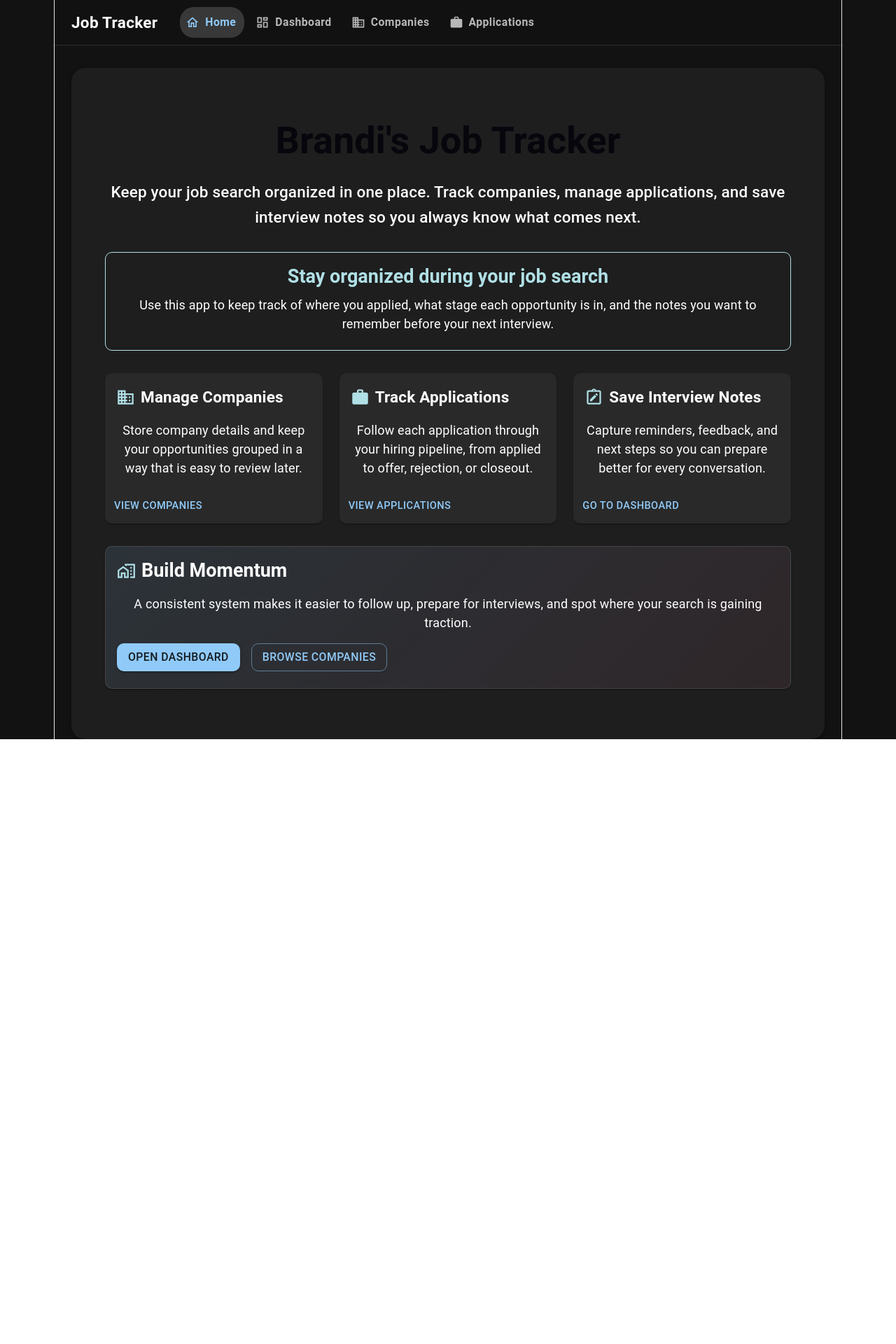
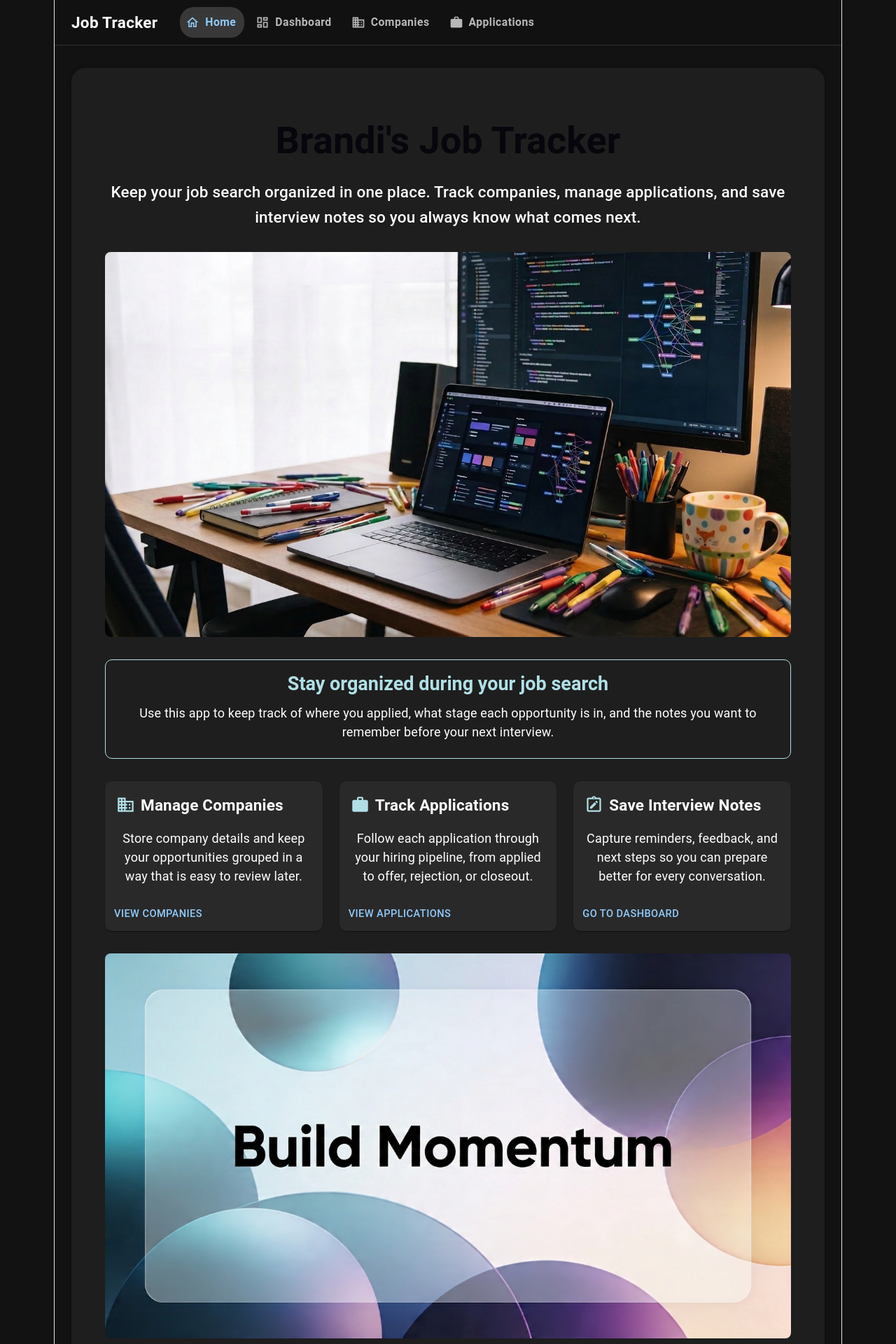
Before and after one commit to brandiw/JobTrackerClient, a React (Vite) app: page / in a window 1280 px wide. Shown: the top 1920 px of the page at 70% size. Before the commit the page ends 1056 px from the top, so only its background shows below. Built offline with nearby package versions, Linux system fonts and the light colour scheme.

Commit message:
Adding home page images

```diff
--- a/constants/strings.ts
+++ b/constants/strings.ts
@@ -14,8 +14,8 @@ export const STRINGS = {
   trackApplications: 'Track Applications',
   notesTitle: 'Interview Notes',
   saveInterviewNotes: 'Save Interview Notes',
-  buildMomentum: 'Build Momentum',
-  buildMomentumBlurb: 'A consistent system makes it easier to follow up, prepare for interviews, and spot where your search is gaining traction.',
+  buildMomentum: 'Reach the Next Level',
+  buildMomentumBlurb: 'A consistent system makes it easier to follow up, prepare for interviews, and spot where your search is gaining traction. Don\'t let your next opportunity slip through the cracks!',
   manageCompaniesBlurb: 'Store company details and keep your opportunities grouped in a way that is easy to review later.',
   trackApplicationsBlurb: 'Follow each application through your hiring pipeline, from applied to offer, rejection, or closeout.',
   saveInterviewNotesBlurb: 'Capture reminders, feedback, and next steps so you can prepare better for every conversation.',
--- a/src/pages/Home.tsx
+++ b/src/pages/Home.tsx
@@ -16,6 +16,8 @@ import WorkIcon from '@mui/icons-material/Work';
 import NoteAltOutlinedIcon from '@mui/icons-material/NoteAltOutlined';
 import { Link as RouterLink } from 'react-router-dom';
 import { STRINGS } from '../../constants/strings'
+import heroImage from '../assets/hero.png'
+import buildMomentumImage from '../assets/homepage_build_momentum.png'
 import type { JSX } from 'react';
 
 export default function Home(): JSX.Element {
@@ -31,6 +33,20 @@ export default function Home(): JSX.Element {
             { STRINGS.homeBlurb }
           </Typography>
         </Box>
+        <Box sx={{ mb: 2 }}>
+          <img
+            src={heroImage}
+            alt="Job Tracker Hero"
+            style={{
+              width: '100%',
+              height: 'auto',
+              borderRadius: '8px',
+              display: 'block'
+            }}
+          />
+        </Box>
+
+
 
         <Card elevation={0} sx={{ border: '1px solid', borderColor: '#b0e0e6' }}>
           <CardContent>
@@ -115,6 +131,19 @@ export default function Home(): JSX.Element {
           </Grid>
         </Grid>
 
+        <Box sx={{ mb: 2 }}>
+          <img
+            src={buildMomentumImage}
+            alt="Build Momentum"
+            style={{
+              width: '100%',
+              height: 'auto',
+              borderRadius: '8px',
+              display: 'block'
+            }}
+          />
+        </Box>
+
         <Card
           sx={{
             background: 'linear-gradient(135deg, rgba(144,202,249,0.12), rgba(244,143,177,0.08))',
```
Also changed, not shown: src/assets/hero.png (added), src/assets/homepage_build_momentum.png (added).
